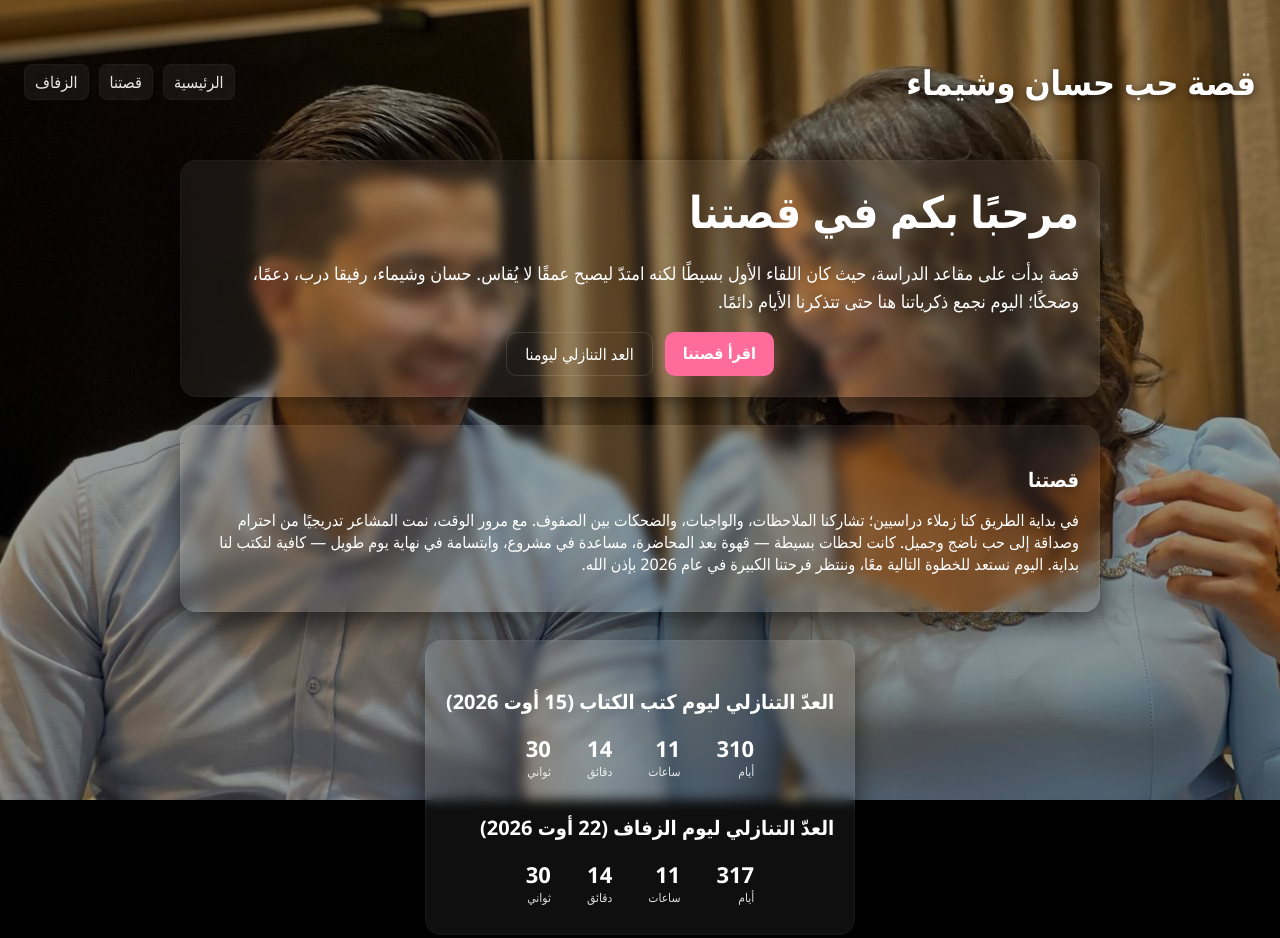
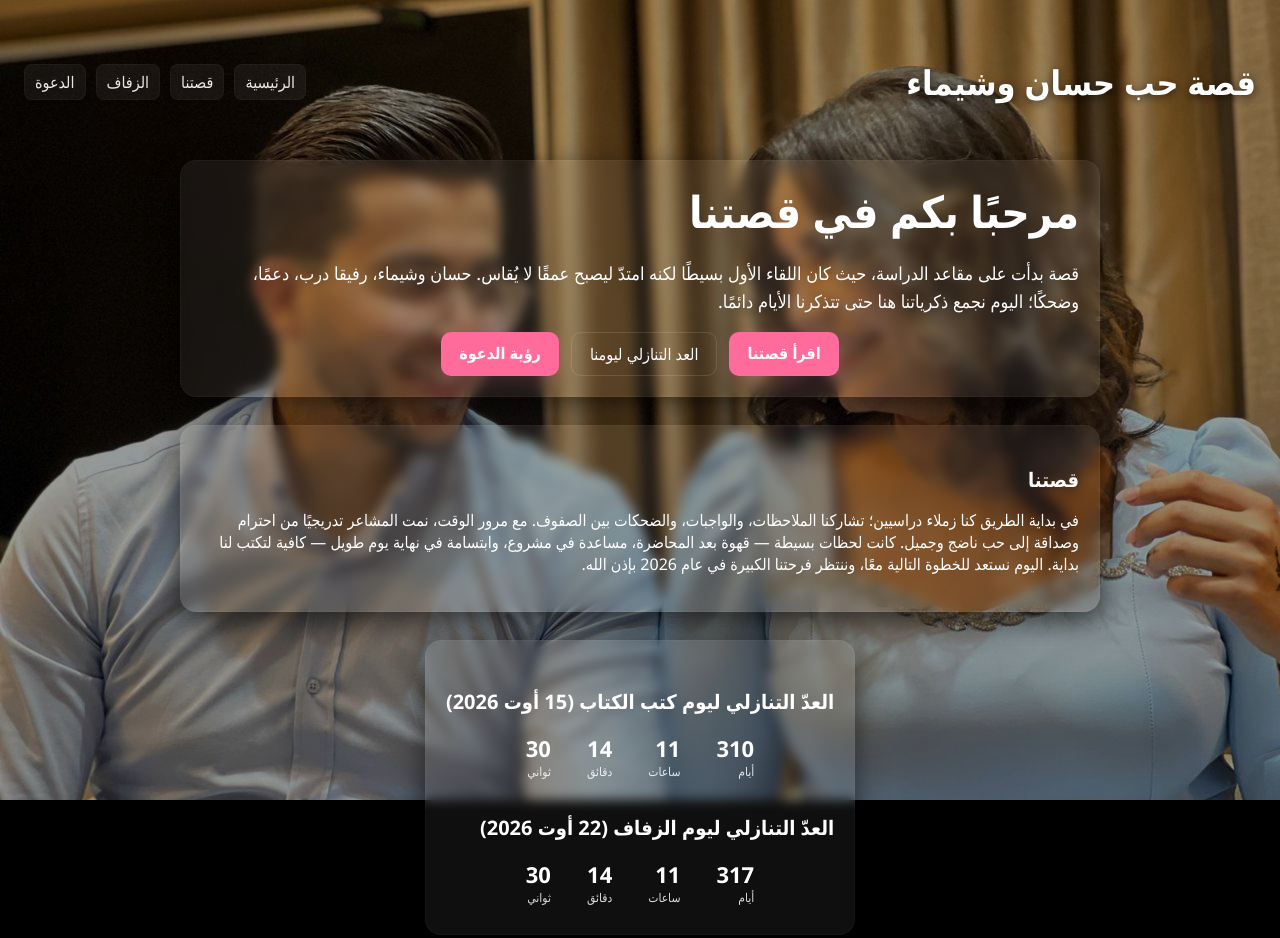
Before and after one commit to SMOoOKER-007/marriage-timer-project, a plain HTML site: page index.html in a window 1280 px wide. Shown: the top 938 px of the page. Drawn offline with Linux system fonts and the light colour scheme.

Commit message:
Update index.html

```diff
--- a/index.html
+++ b/index.html
@@ -21,6 +21,7 @@
             <a href="#home" class="nav-link">الرئيسية</a>
             <a href="#story" class="nav-link">قصتنا</a>
             <a href="#countdown" class="nav-link">الزفاف</a>
+            <a href="./invitation.html" class="nav-link">الدعوة</a>
           </nav>
         </header>
 
@@ -33,6 +34,7 @@
               <div class="actions">
                 <a href="#story" class="btn primary">اقرأ قصتنا</a>
                 <a href="#countdown" class="btn outline">العد التنازلي ليومنا</a>
+                <a href="./invitation.html" class="btn primary">رؤية الدعوة</a>
               </div>
             </div>
           </section>
```
